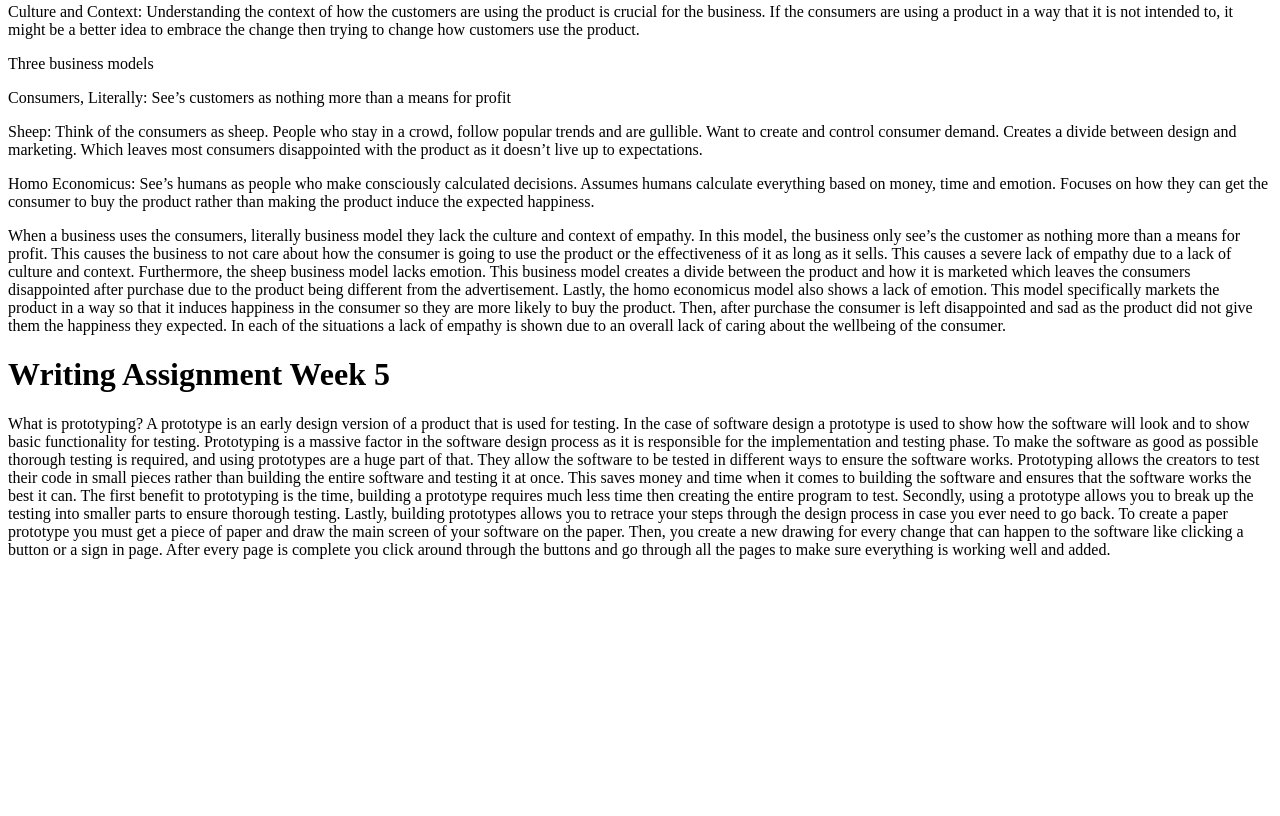
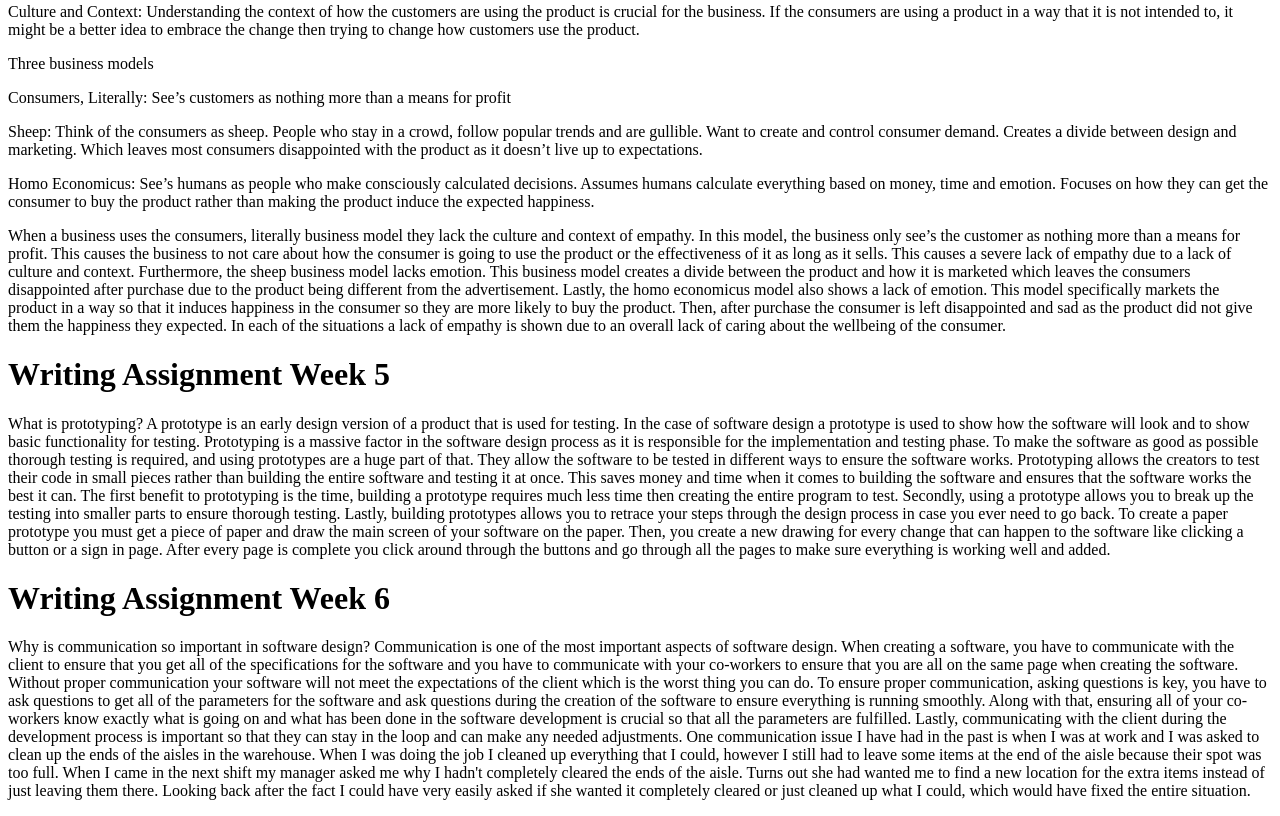
Before and after one commit to sambell58422/studious-train, a plain HTML site: page index.html in a window 1280 px wide. Shown: the part 867-1683 px from the top of the page. Before the commit the page ends 1442 px from the top, so only its background shows below. Drawn offline with Linux system fonts and the light colour scheme.

Commit message:
Update index.html

```diff
--- a/index.html
+++ b/index.html
@@ -103,6 +103,26 @@ working well and added.
 
 </p>
 
+<h1>Writing Assignment Week 6</h1>
+  <p>Why is communication so important in software design?
+
+Communication is one of the most important aspects of software design. When creating a software, you have to communicate with the client to
+ensure that you get all of the specifications for the software and you have to communicate with your co-workers to ensure that you
+are all on the same page when creating the software. Without proper communication your software will not meet the expectations of
+the client which is the worst thing you can do. To ensure proper communication, asking questions is key, you have to ask questions
+to get all of the parameters for the software and ask questions during the creation of the software to ensure everything is running
+smoothly. Along with that, ensuring all of your co-workers know exactly what is going on and what has been done in the software
+development is crucial so that all the parameters are fulfilled. Lastly, communicating with the client during the development
+process is important so that they can stay in the loop and can make any needed adjustments. One communication issue I have had in the
+past is when I was at work and I was asked to clean up the ends of the aisles in the warehouse. When I was doing the job I cleaned up
+everything that I could, however I still had to leave some items at the end of the aisle because their spot was too full. When I came in
+the next shift my manager asked me why I hadn't completely cleared the ends of the aisle. Turns out she had wanted me to find a new location
+for the extra items instead of just leaving them there. Looking back after the fact I could have very easily asked if she wanted it completely
+cleared or just cleaned up what I could, which would have fixed the entire situation.
+
+
+</p>
+
 </body>
 
 </html>
```
